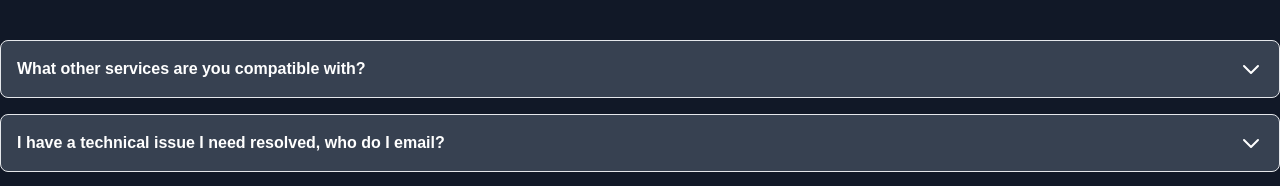
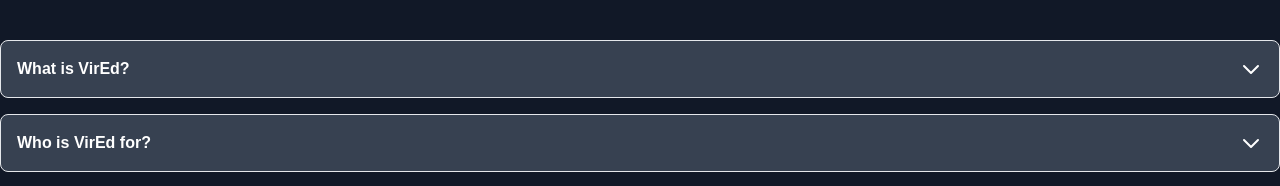
Before and after one commit to clovis-tron/vired, a React (Create React App) app: page / in a window 1280 px wide. Shown: the part 2585-2771 px from the top of the page. Built offline with nearby package versions, Linux system fonts and the light colour scheme.

Commit message:
redesign v1

```diff
--- a/src/components/CTASection.jsx
+++ b/src/components/CTASection.jsx
@@ -34,7 +34,7 @@
           </a>
           <a
             href="#contact"
-            className="ml-4 bg-white text-primary px-6 py-3 rounded-lg font-bold hover:bg-gray-200 transition-colors duration-200"
+            className="ml-4 bg-transparent text-white border-2 border-white px-6 py-3 rounded-lg hover:bg-gray-700 hover:text-white transition-colors duration-300"
           >
             Contact Us
           </a>
--- a/src/components/FAQSection.jsx
+++ b/src/components/FAQSection.jsx
@@ -4,22 +4,62 @@
   // State to track which FAQ is open
   const [activeIndex, setActiveIndex] = useState(null);
 
-  // Sample FAQ data
+  // FAQ data for VirEd
   const faqs = [
+    {
+      question: "What is VirEd?",
+      answer:
+        "VirEd is an educational platform offering diverse resources to help learners gain knowledge in technology, science, and various other fields.",
+    },
+    {
+      question: "Who is VirEd for?",
+      answer:
+        "VirEd is designed for students, educators, corporations, and lifelong learners of all ages looking for accessible and interactive learning materials.",
+    },
+    {
+      question: "What types of courses are available on VirEd?",
+      answer:
+        "VirEd offers courses in areas such as technology, coding, science, math, and more. Each course includes interactive lessons, quizzes, and downloadable materials.",
+    },
+    {
+      question: "Are the courses free?",
+      answer:
+        "VirEd offers both free and premium courses. While some resources are accessible without cost, advanced and specialized content may require a subscription or one-time payment.",
+    },
+    {
+      question: "How do I sign up for a course?",
+      answer:
+        "Simply create an account on the VirEd website, browse the available courses, and enroll in the ones that interest you.",
+    },
+    {
+      question: "Can I learn at my own pace?",
+      answer:
+        "Yes! All courses on VirEd are self-paced, allowing you to complete lessons whenever it’s convenient.",
+    },
+    {
+      question: "Is there support for learners?",
+      answer:
+        "Absolutely! VirEd offers dedicated support through our help center and discussion forums for learners to ask questions and interact with instructors.",
+    },
+    {
+      question: "What devices can I use to access VirEd?",
+      answer:
+        "You can access VirEd on any device with a browser, including smartphones, tablets, laptops, and desktops.",
+    },
+    {
+      question: "How do I contact VirEd for support or feedback?",
+      answer:
+        "You can reach our support team via email at support@vired.com or through the contact form on our website.",
+    },
     {
       question: "What other services are you compatible with?",
       answer:
-        "There are many variations of passages of available, but the majority have suffered alteration in some form, by injected humour, or randomised words which don’t look even slightly believable. If you are going to use a passage of Lorem Ipsum, you need to be sure there isn’t anything embarrassing hidden in the middle of text.",
+        "We are compatible with a wide range of tools and platforms to ensure seamless integration and user experience.",
     },
     {
       question: "I have a technical issue I need resolved, who do I email?",
       answer:
         "If you encounter a technical issue, please contact our support team via email at support@example.com for prompt assistance.",
-    },
-    {
-      question: "What other services are you compatible with?",
-      answer:
-        "We are compatible with a wide range of tools and platforms to ensure seamless integration and user experience.",
     },
   ];
 
--- a/src/components/Navbar.jsx
+++ b/src/components/Navbar.jsx
@@ -70,7 +70,7 @@
         {/* Logo */}
         <div className="flex items-center">
           <Link to="/">
-            <img src="/Images/viredlogo.png" alt="Vired Logo" className="h-10" />
+            <img src="/Images/logo.svg" alt="Vired Logo" className="h-10" />
           </Link>
         </div>
 
@@ -301,7 +301,7 @@
             >
               ✕
             </button>
-            <div className="w-full">
+            <div className="w-full text-center"> {/* Centered Menu */}
               <button
                 onClick={() => setProductsDropdownOpen(!productsDropdownOpen)}
                 className="w-full text-left hover:text-orange-500"
@@ -359,12 +359,6 @@
             >
               {isLoggedIn ? "Logout" : "Login"}
             </button>
-            <button
-              className="bg-transparent text-white border-2 border-white px-6 py-3 rounded-lg hover:bg-gray-700"
-              onClick={() => setIsMenuOpen(false)}
-            >
-              Get Started
-            </button>
           </motion.div>
         )}
       </div>
```
Also changed, not shown: public/Images/logo.svg (added).
